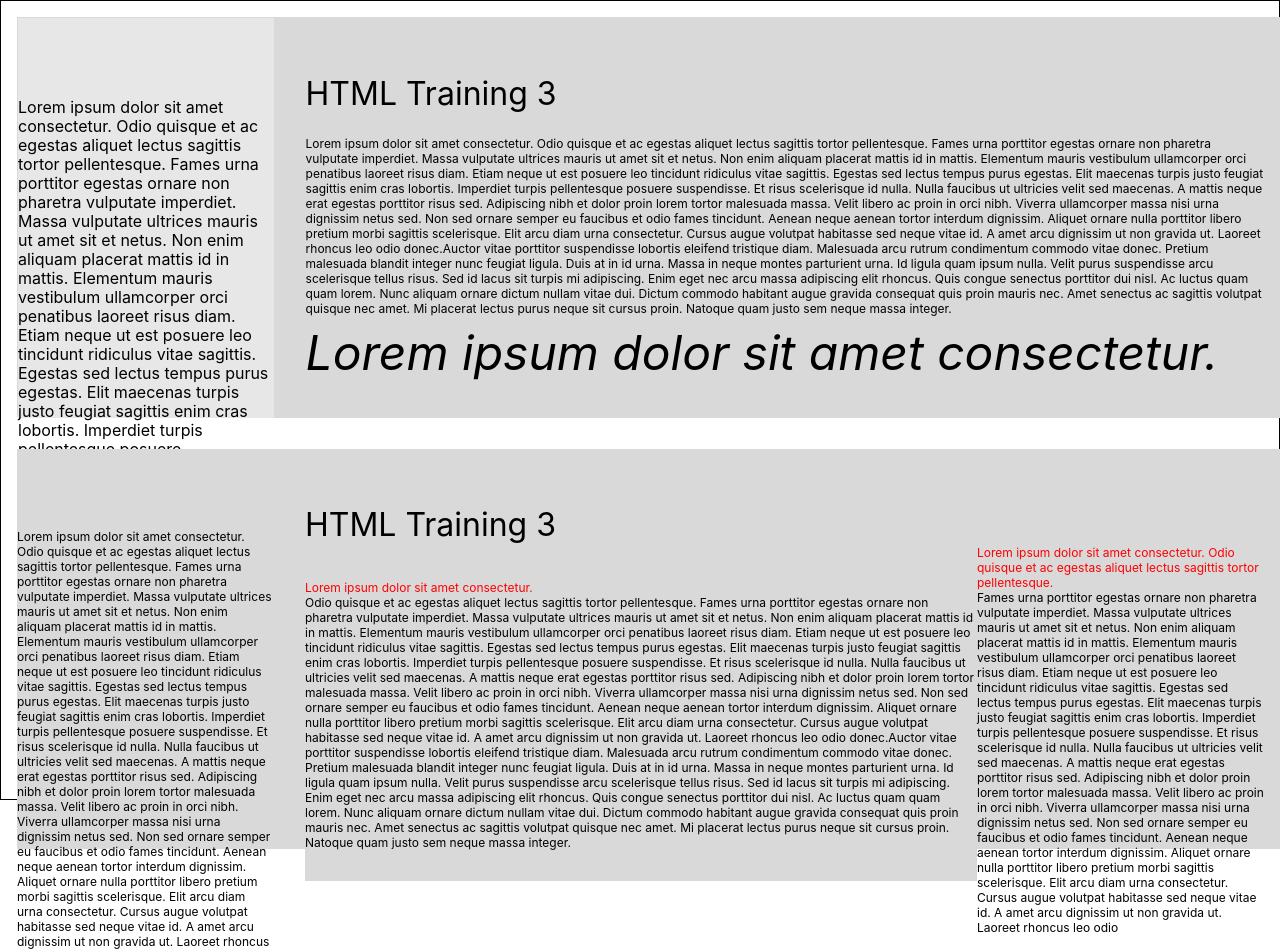
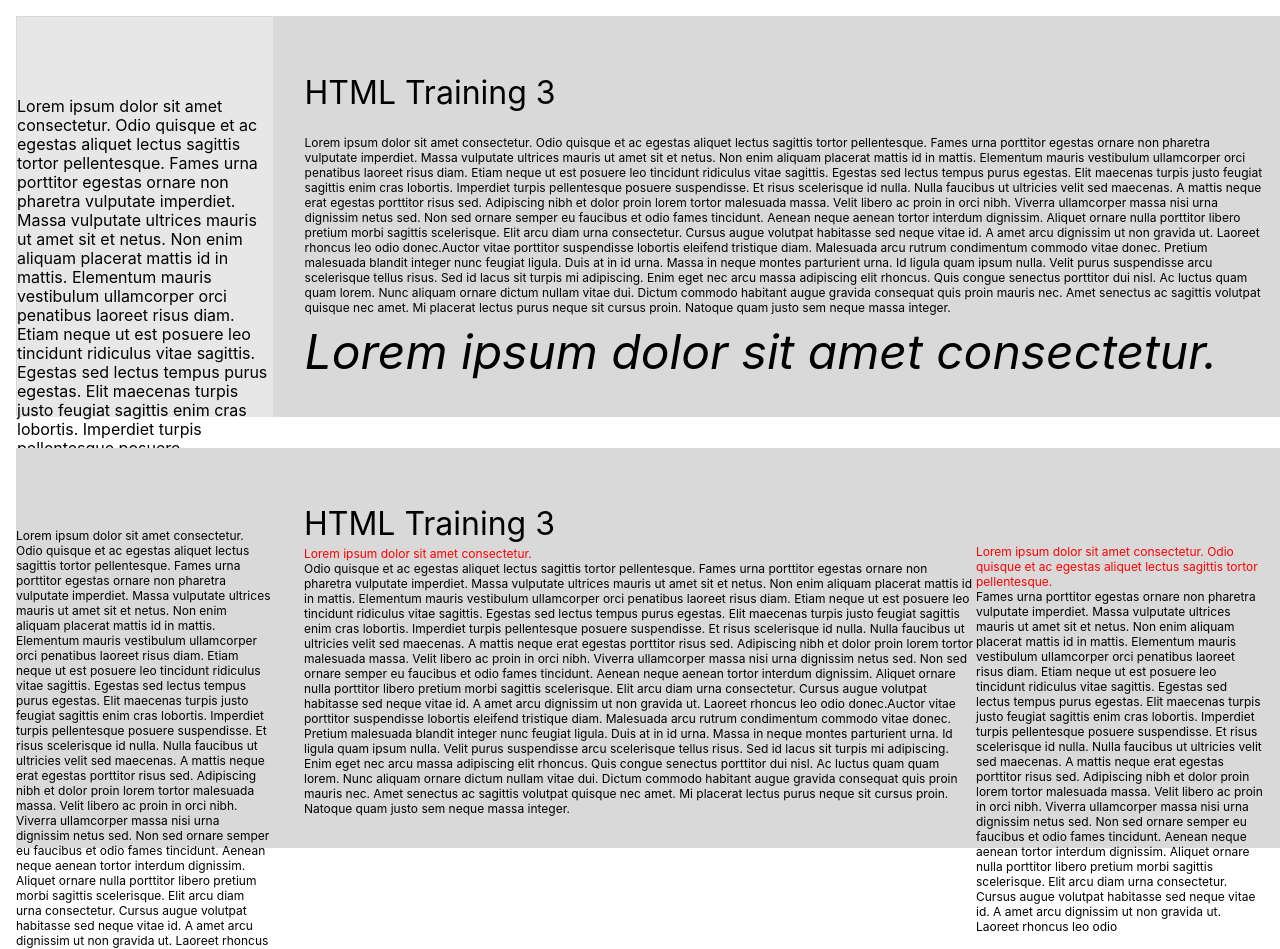
Before and after one commit to dev-honing/HTML-Training-3, a plain HTML site: page index.html in a window 1280 px wide. Shown: the top 949 px of the page. Drawn offline with Linux system fonts and the light colour scheme.

Commit message:
세부 조정

```diff
--- a/style.css
+++ b/style.css
@@ -7,7 +7,6 @@
 #root {
   width: 100vw;
   height: 100vh;
-  border: 1px solid #000;
 
   display: flex;
   flex-direction: column;
@@ -107,7 +106,6 @@ span {
 
 #lowerPage > :nth-child(1) {
   width: 20vw;
-  height: 50vh;
 
   font-family: Inter;
   font-size: 12px;
@@ -122,7 +120,6 @@ span {
 
 #lowerPage > :nth-child(2) {
   width: 80vw;
-  height: 50vh;
   flex-direction: row;
 
   padding: 2rem;
@@ -130,7 +127,6 @@ span {
 
 #lowerPage > :nth-child(2) > :nth-child(1) {
   width: 70vw;
-  height: 50vh;
   flex-direction: column;
   background-color: #d9d9d9;
 
```
